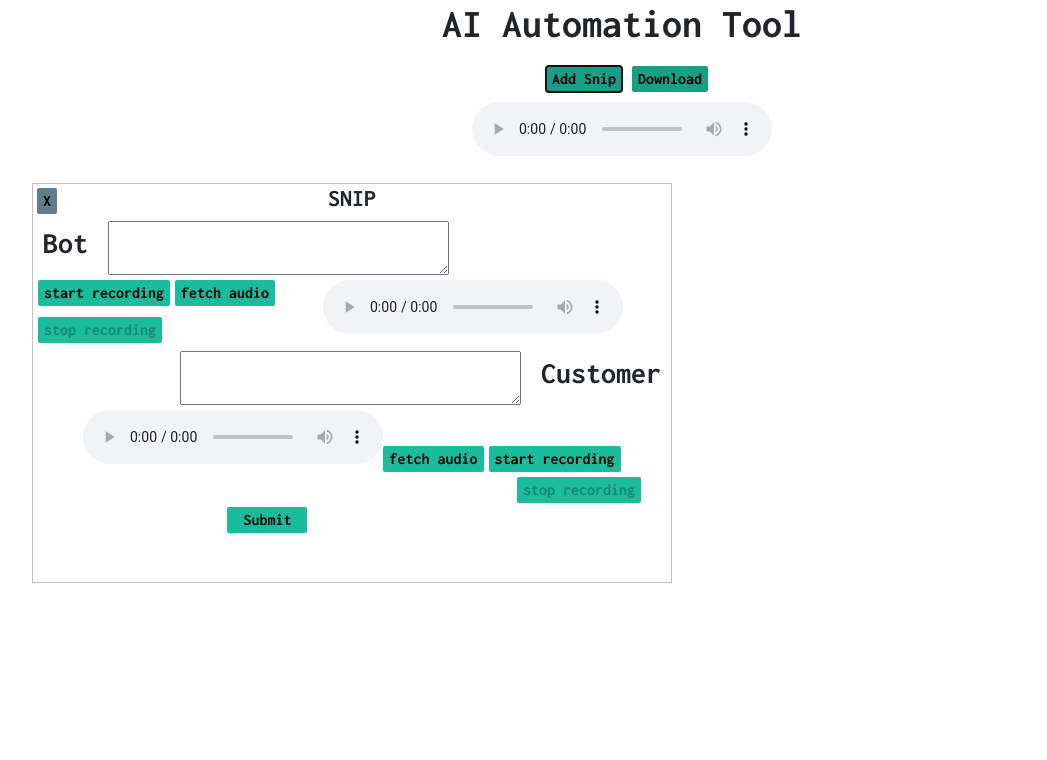
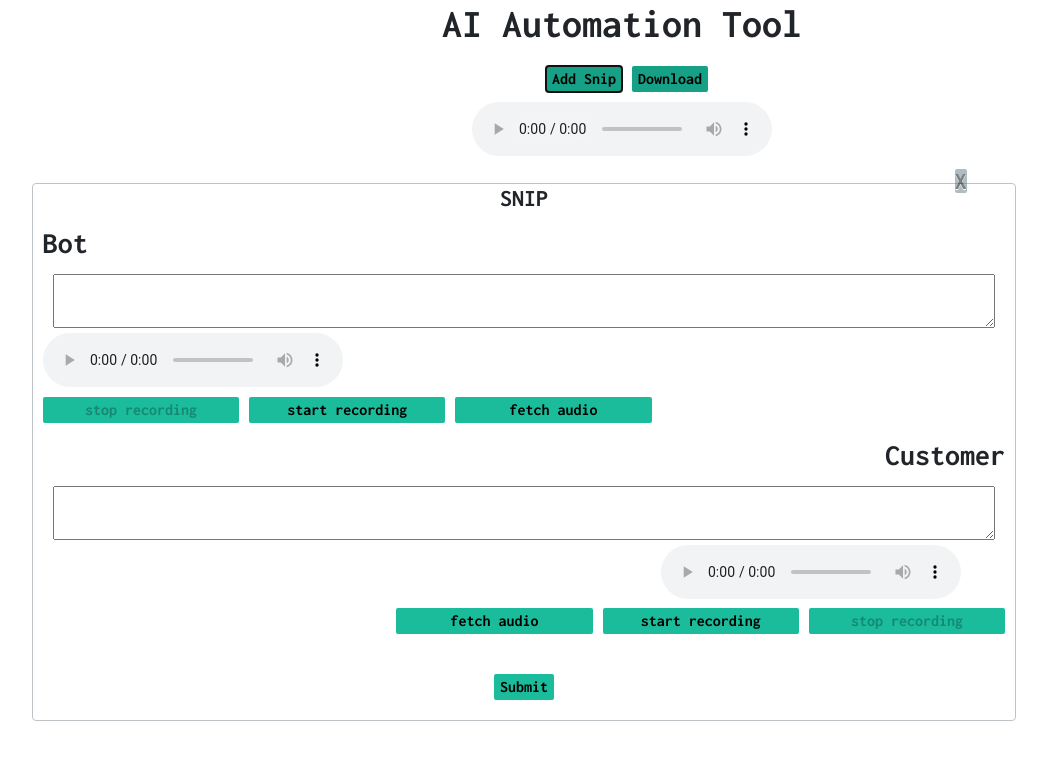
Before and after one commit to kaushiki20/ChatSnippnet, a React (Create React App) app: page / in a window 1280 px wide. Both pictures are taken after a click on the button "Add Snip". Shown: the top 760 px of the page, without its empty margins (18-1065 px from the left). Built offline with nearby package versions, Linux system fonts and the light colour scheme; no server answers.

Commit message:
css fixed

```diff
--- a/src/App.css
+++ b/src/App.css
@@ -1,4 +1,12 @@
 .App {
   text-align: center;
+  justify-content: center;
   font-family: "Inconsolata";
 }
+
+.close {
+  position: relative;
+  float: left;
+  bottom: 69vh;
+  margin-left: 75%;
+}
--- a/src/App.js
+++ b/src/App.js
@@ -213,18 +213,13 @@ function App() {
               {" "}
               {snip}
               <button
+                className="close"
                 style={{
-                  position: "relative",
-                  bottom: "50vh",
-                  marginLeft: "5px",
-                  marginTop: "5px",
                   border: "none",
                   borderRadius: "2px",
                   backgroundColor: "#607D8B",
                   fontWeight: "700",
                 }}
-                variant="outline-secondary"
-                className="float-left "
                 onClick={() => {
                   remove(i);
                 }}
--- /dev/null
+++ b/src/pages/Cards.css
@@ -0,0 +1,59 @@
+.card {
+  width: 80%;
+
+  border: 1px solid #bdc3c7;
+}
+.botaudio {
+  margin-left: 1%;
+}
+.useraudio {
+  margin-left: 64%;
+}
+@media only screen and (max-width: 1100px) {
+  .botaudio {
+    width: 50%;
+    margin-left: 5%;
+  }
+  .card {
+    width: "100%";
+  }
+  .useraudio {
+    width: 50%;
+    margin-left: 45%;
+  }
+}
+
+.startbot {
+  width: 20%;
+  margin-left: 1%;
+  margin-top: 1%;
+}
+
+.stopbot {
+  width: 20%;
+  margin-left: 1%;
+  margin-top: 1%;
+}
+.fetchbot {
+  width: 20%;
+  margin-left: 1%;
+  margin-top: 1%;
+}
+
+.userfetch {
+  width: 20%;
+  margin-left: 1%;
+  margin-top: 1%;
+}
+.userstart {
+  width: 20%;
+  margin-left: 1%;
+  margin-top: 1%;
+}
+
+.userstop {
+  width: 20%;
+  margin-left: 1%;
+  margin-right: 1%;
+  margin-top: 1%;
+}
--- a/src/pages/Cards.js
+++ b/src/pages/Cards.js
@@ -1,5 +1,5 @@
 import React, { useState, useEffect } from "react";
-import "../App.css";
+import "./Cards.css";
 import useRecorder from "../useRecorder";
 function Cards({ chat, setChat, download }) {
   let [
@@ -21,52 +21,73 @@ function Cards({ chat, setChat, download }) {
   return (
     //please click fetch audio btn after recording to play it in player
     <div>
-      <div
-        style={{
-          width: "80vh",
-          height: "50vh",
-          border: "1px #bdc3c7 solid",
-        }}
-      >
+      <div className="card">
         <div>
           <h4 style={{ fontWeight: "700" }}>SNIP</h4>
 
           <div>
-            <div style={{ marginBottom: "10px" }}>
+            <div
+              style={{
+                marginBottom: "10px",
+                display: "flex",
+                flexDirection: "column",
+                textAlign: "left",
+              }}
+            >
               <label
                 style={{
                   fontSize: "30px",
                   float: "left",
-                  marginLeft: "10px",
+                  marginLeft: "1%",
                   fontWeight: "700",
                 }}
               >
                 Bot
               </label>
               <textarea
+                type="text"
                 value={bot.text}
                 onChange={(e) => {
                   setBot({ ...bot, text: e.target.value, audio: "" });
                 }}
-                style={{ float: "left", marginLeft: "20px" }}
+                style={{
+                  float: "left",
+                  marginLeft: "20px",
+                  marginRight: "20px",
+                }}
                 id="w3mission"
                 rows="2"
-                cols="40"
+                cols="20"
               ></textarea>
-              <div>
+              <div style={{ display: "flex", flexDirection: "column" }}>
                 <audio
+                  className="botaudio"
                   style={{ marginTop: "5px" }}
                   id="2"
                   src={bot.audio}
                   controls
                 ></audio>
+                <div style={{ diaplay: "flex" }}>
                   <button
+                    className="stopbot"
                     style={{
-                    marginRight: "5px",
                       fontWeight: "700",
-                    float: "left",
-                    marginTop: "5px",
-                    marginLeft: "5px",
+
+                      backgroundColor: "#1abc9c",
+                      border: "none",
+
+                      borderRadius: "2px",
+                    }}
+                    onClick={(e) => stopRecording(2, "bot", e)}
+                    disabled={!botRecording}
+                  >
+                    stop recording
+                  </button>
+                  <button
+                    className="startbot"
+                    style={{
+                      fontWeight: "700",
+
                       backgroundColor: "#1abc9c",
                       border: "none",
 
@@ -78,11 +99,12 @@ function Cards({ chat, setChat, download }) {
                   >
                     start recording
                   </button>
+
                   <button
+                    className="fetchbot"
                     style={{
-                    float: "left",
                       fontWeight: "700",
-                    marginTop: "5px",
+
                       backgroundColor: "#1abc9c",
                       border: "none",
 
@@ -94,26 +116,18 @@ function Cards({ chat, setChat, download }) {
                   >
                     fetch audio
                   </button>
-                <button
-                  style={{
-                    float: "left",
-                    fontWeight: "700",
-                    marginLeft: "5px",
-                    position: "relative",
-                    bottom: "3vh",
-                    backgroundColor: "#1abc9c",
-                    border: "none",
-
-                    borderRadius: "2px",
-                  }}
-                  onClick={(e) => stopRecording(2, "bot", e)}
-                  disabled={!botRecording}
-                >
-                  stop recording
-                </button>
                 </div>
               </div>
-            <div style={{ marginBottom: "10px" }}>
+            </div>
+            <div
+              style={{
+                marginBottom: "10px",
+                display: "flex",
+                flexDirection: "column",
+                textAlign: "right",
+                justifyContent: "right",
+              }}
+            >
               <label
                 style={{
                   fontSize: "30px",
@@ -125,25 +139,37 @@ function Cards({ chat, setChat, download }) {
                 Customer
               </label>
               <textarea
+                type="text"
                 value={user.text}
                 onChange={(e) => {
                   setUser({ ...user, text: e.target.value, audio: "" });
                 }}
-                style={{ float: "right", marginRight: "20px" }}
+                style={{
+                  float: "right",
+                  marginRight: "20px",
+                  marginLeft: "20px",
+                }}
                 id="w3mission"
                 rows="2"
-                cols="40"
+                cols="20"
               ></textarea>
 
-              <div>
+              <div
+                style={{
+                  display: "flex",
+                  flexDirection: "column",
+                }}
+              >
                 <audio
+                  className="useraudio"
                   style={{ marginTop: "5px" }}
                   id="1"
                   src={user.audio}
                   controls
                 ></audio>
-
+                <div>
                   <button
+                    className="userfetch"
                     style={{
                       backgroundColor: "#1abc9c",
                       border: "none",
@@ -157,9 +183,24 @@ function Cards({ chat, setChat, download }) {
                     fetch audio
                   </button>
                   <button
+                    className="userstop"
                     style={{
-                    marginTop: "5px",
-                    marginLeft: "5px",
+                      fontWeight: "700",
+                      float: "right",
+
+                      backgroundColor: "#1abc9c",
+                      border: "none",
+
+                      borderRadius: "2px",
+                    }}
+                    onClick={(e) => stopRecording(1, "user", e)}
+                    disabled={!isRecording}
+                  >
+                    stop recording
+                  </button>
+                  <button
+                    className="userstart"
+                    style={{
                       fontWeight: "700",
                       backgroundColor: "#1abc9c",
                       border: "none",
@@ -171,35 +212,18 @@ function Cards({ chat, setChat, download }) {
                   >
                     start recording
                   </button>
-                <button
-                  style={{
-                    marginTop: "5px",
-                    marginLeft: "5px",
-                    fontWeight: "700",
-                    float: "right",
-                    marginRight: "30px",
-                    backgroundColor: "#1abc9c",
-                    border: "none",
-
-                    borderRadius: "2px",
-                  }}
-                  onClick={(e) => stopRecording(1, "user", e)}
-                  disabled={!isRecording}
-                >
-                  stop recording
-                </button>
+                </div>
               </div>
             </div>
           </div>
           <button
             onClick={handleSubmit}
             style={{
-              marginRight: "10px",
-              marginTop: "25px",
               backgroundColor: "#1abc9c",
               border: "none",
               fontWeight: "700",
-              width: "10vh",
+              marginTop: "3%",
+              marginBottom: "2%",
               borderRadius: "2px",
             }}
           >
```
Lines whose indentation alone changed are shown as unchanged.
